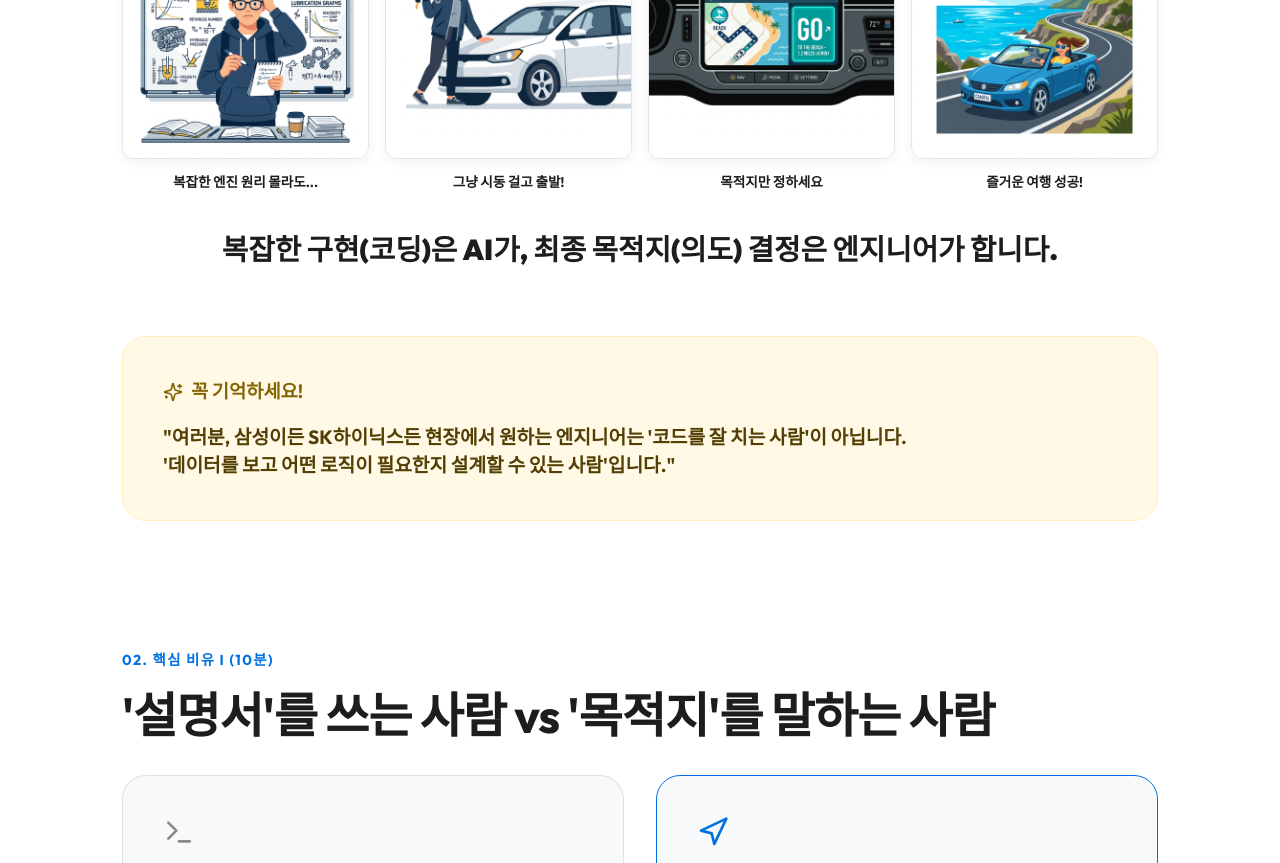
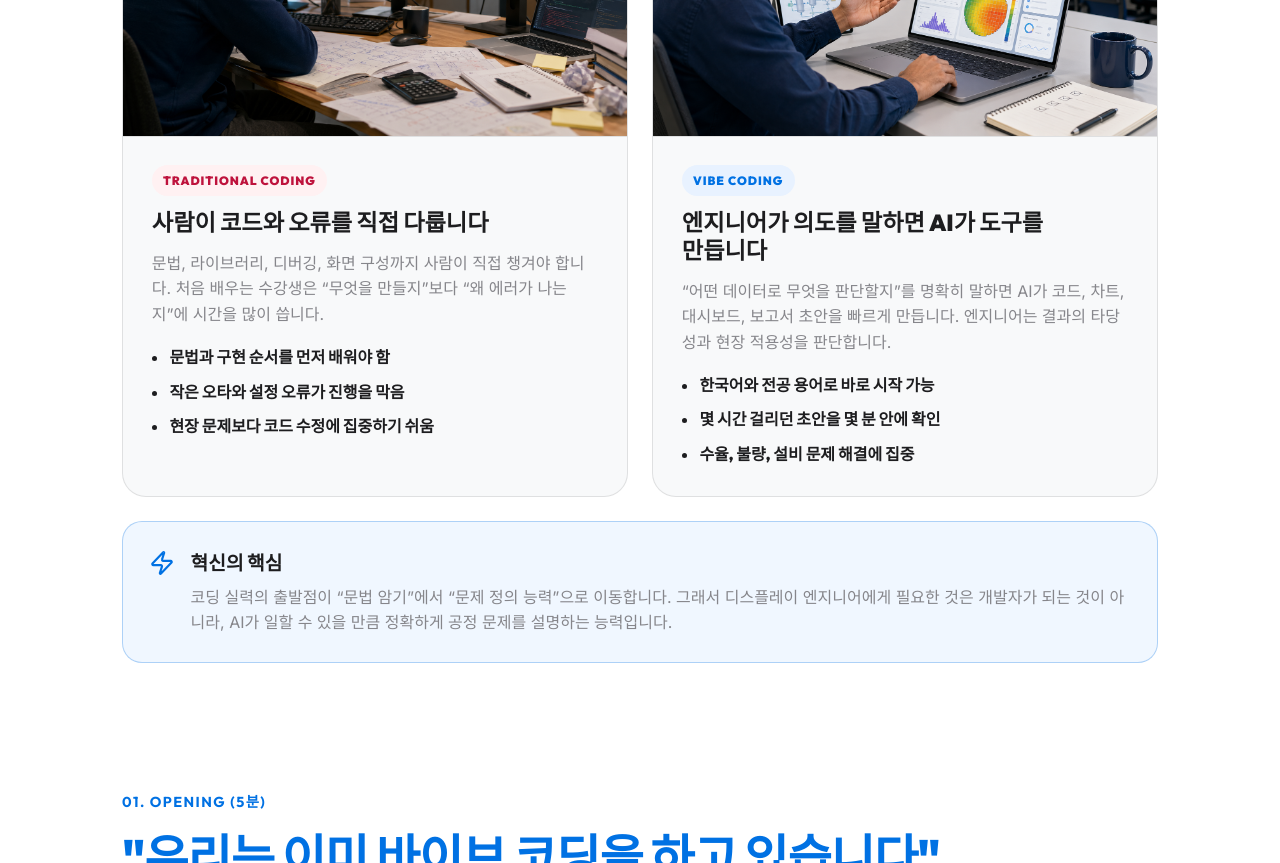
Before and after one commit to heekeunlee/lecture01, a React (Vite) app: page / in a window 1280 px wide. Shown: the part 1320-2183 px from the top of the page. Built offline with nearby package versions, Linux system fonts and the light colour scheme; the HTML template or start-up script is replaced by a standard one.

Commit message:
Add vibe coding concept introduction

```diff
--- a/src/App.tsx
+++ b/src/App.tsx
@@ -148,6 +148,73 @@ export default function App() {
               <ClipboardCheck size={28} color="var(--accent)" />
               <h3>산출물 기준</h3>
               <p>표, 차트, 대시보드, 보고서처럼 AI가 끝내야 할 결과물을 먼저 정합니다.</p>
+            </div>
+          </div>
+        </section>
+
+        <section className="definition-section">
+          <span className="section-label">00-1. What is Vibe Coding?</span>
+          <h2>바이브 코딩은 “문법을 입력하는 일”이 아니라 “의도를 설계하고 AI를 지휘하는 일”입니다</h2>
+          <p className="section-intro">
+            일반 코딩은 사람이 구현 절차를 한 줄씩 작성하는 방식입니다. 바이브 코딩은 엔지니어가 문제, 데이터,
+            판단 기준, 원하는 결과물을 말하면 AI가 구현을 대신 수행하고, 사람은 결과가 현장 기준에 맞는지 검증합니다.
+          </p>
+          <div className="coding-compare-grid">
+            <motion.article
+              className="coding-compare-card traditional"
+              initial={{ opacity: 0, y: 18 }}
+              whileInView={{ opacity: 1, y: 0 }}
+              viewport={{ once: true }}
+            >
+              <img src="/lecture01/traditional-coding.png" alt="전통적인 코딩 방식" />
+              <div className="compare-content">
+                <span className="compare-kicker">Traditional Coding</span>
+                <h3>사람이 코드와 오류를 직접 다룹니다</h3>
+                <p>
+                  문법, 라이브러리, 디버깅, 화면 구성까지 사람이 직접 챙겨야 합니다. 처음 배우는 수강생은
+                  “무엇을 만들지”보다 “왜 에러가 나는지”에 시간을 많이 씁니다.
+                </p>
+                <ul>
+                  <li>문법과 구현 순서를 먼저 배워야 함</li>
+                  <li>작은 오타와 설정 오류가 진행을 막음</li>
+                  <li>현장 문제보다 코드 수정에 집중하기 쉬움</li>
+                </ul>
+              </div>
+            </motion.article>
+
+            <motion.article
+              className="coding-compare-card vibe"
+              initial={{ opacity: 0, y: 18 }}
+              whileInView={{ opacity: 1, y: 0 }}
+              viewport={{ once: true }}
+              transition={{ delay: 0.08 }}
+            >
+              <img src="/lecture01/vibe-coding.png" alt="바이브 코딩 방식" />
+              <div className="compare-content">
+                <span className="compare-kicker">Vibe Coding</span>
+                <h3>엔지니어가 의도를 말하면 AI가 도구를 만듭니다</h3>
+                <p>
+                  “어떤 데이터로 무엇을 판단할지”를 명확히 말하면 AI가 코드, 차트, 대시보드, 보고서 초안을 빠르게
+                  만듭니다. 엔지니어는 결과의 타당성과 현장 적용성을 판단합니다.
+                </p>
+                <ul>
+                  <li>한국어와 전공 용어로 바로 시작 가능</li>
+                  <li>몇 시간 걸리던 초안을 몇 분 안에 확인</li>
+                  <li>수율, 불량, 설비 문제 해결에 집중</li>
+                </ul>
+              </div>
+            </motion.article>
+          </div>
+
+          <div className="innovation-callout">
+            <Zap size={26} />
+            <div>
+              <h3>혁신의 핵심</h3>
+              <p>
+                코딩 실력의 출발점이 “문법 암기”에서 “문제 정의 능력”으로 이동합니다.
+                그래서 디스플레이 엔지니어에게 필요한 것은 개발자가 되는 것이 아니라,
+                AI가 일할 수 있을 만큼 정확하게 공정 문제를 설명하는 능력입니다.
+              </p>
             </div>
           </div>
         </section>
--- a/src/index.css
+++ b/src/index.css
@@ -281,6 +281,107 @@ section h2 {
   color: var(--text-primary) !important;
 }
 
+.definition-section {
+  margin-bottom: 8rem;
+}
+
+.coding-compare-grid {
+  display: grid;
+  grid-template-columns: repeat(2, minmax(0, 1fr));
+  gap: 1.5rem;
+  margin-top: 2.5rem;
+}
+
+.coding-compare-card {
+  overflow: hidden;
+  border: 1px solid var(--border);
+  background: var(--bg-secondary);
+  border-radius: 24px;
+}
+
+.coding-compare-card img {
+  display: block;
+  width: 100%;
+  aspect-ratio: 16 / 10;
+  object-fit: cover;
+  border-bottom: 1px solid var(--border);
+}
+
+.compare-content {
+  padding: 1.8rem;
+}
+
+.compare-kicker {
+  display: inline-flex;
+  margin-bottom: 0.85rem;
+  border-radius: 999px;
+  padding: 0.35rem 0.7rem;
+  font-size: 0.75rem;
+  font-weight: 900;
+  letter-spacing: 0.08em;
+  text-transform: uppercase;
+}
+
+.traditional .compare-kicker {
+  background: #fff1f2;
+  color: #be123c;
+}
+
+.vibe .compare-kicker {
+  background: #e8f2ff;
+  color: var(--accent);
+}
+
+.compare-content h3 {
+  font-size: 1.45rem;
+  font-weight: 900;
+  line-height: 1.2;
+  margin-bottom: 0.85rem;
+  word-break: keep-all;
+}
+
+.compare-content p {
+  color: var(--text-secondary);
+  font-family: var(--font-content);
+  margin-bottom: 1.1rem;
+}
+
+.compare-content ul {
+  display: grid;
+  gap: 0.55rem;
+  padding-left: 1.1rem;
+  color: var(--text-primary);
+  font-weight: 800;
+}
+
+.innovation-callout {
+  display: flex;
+  gap: 1rem;
+  align-items: flex-start;
+  margin-top: 1.5rem;
+  padding: 1.6rem;
+  border: 1px solid rgba(0,113,227,0.28);
+  background: #f0f7ff;
+  border-radius: 20px;
+}
+
+.innovation-callout svg {
+  flex-shrink: 0;
+  color: var(--accent);
+  margin-top: 0.15rem;
+}
+
+.innovation-callout h3 {
+  font-size: 1.2rem;
+  font-weight: 900;
+  margin-bottom: 0.4rem;
+}
+
+.innovation-callout p {
+  color: var(--text-secondary);
+  font-family: var(--font-content);
+}
+
 .comparison-panel {
   display: grid;
   grid-template-columns: minmax(0, 1fr) auto minmax(0, 1.3fr);
@@ -538,6 +639,7 @@ footer {
   .comic-grid-horizontal,
   .outcome-grid,
   .scenario-grid,
+  .coding-compare-grid,
   .practice-board,
   .comparison-panel {
     grid-template-columns: 1fr;
```
Also changed, not shown: public/traditional-coding.png (added), public/vibe-coding.png (added), 7 other files (tests, documents, lock files or other folders).
